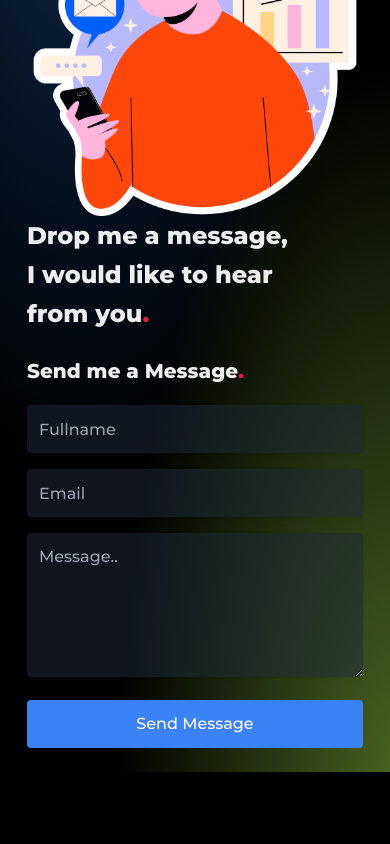
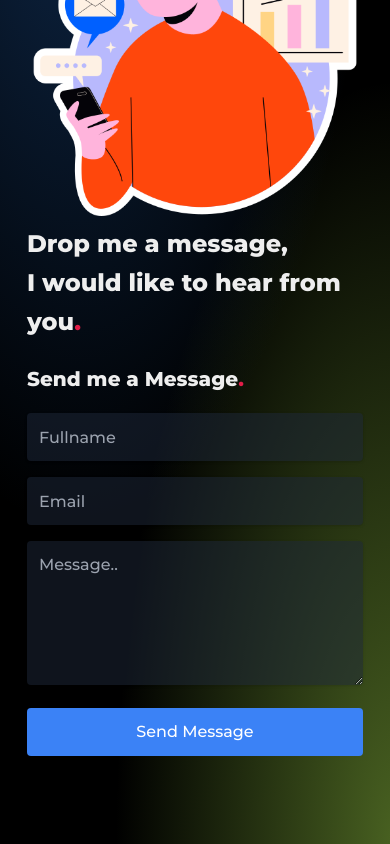
Before and after one commit to itzSaan/my-portfolio, a React (Vite) app: page / in a window 390 px wide. Shown: the part 5540-6384 px from the top of the page. Before the commit the page ends 6312 px from the top, so only its background shows below. Built offline with nearby package versions, Linux system fonts and the light colour scheme.

Commit message:
Update Contact.jsx

```diff
--- a/src/sections/Contact.jsx
+++ b/src/sections/Contact.jsx
@@ -30,17 +30,17 @@ export default function Contact() {
                 <h1 className="text-3xl mt-8 sm:mt-auto text-center font-bold mb-6 md:mb-12 sm:text-3xl md:text-4xl">
                 Get in touch with me<span className="text-rose-600">.</span>
                 </h1>
-                <div className=" p-6 flex flex-col md:flex-row justify-center gap-6 md:gap-10 items-center">
+                <div className="mb-10 md:mb-0 p-6 flex flex-col md:flex-row justify-center gap-6 md:gap-10 items-center">
                 <div className="w-96 px-6 md:px-0">
-                <img src="./images/bar-chart.png"  className="block w-full" />
-                <p className="w-72 pr-6 text-2xl leading-relaxed font-bold">
-                Drop me a message,
+                <img src="./images/bar-chart.png"  className="block w-full mb-2" />
+                <p className="text-2xl leading-relaxed font-bold">
+                Drop me a message, <br/>
                 I would like to
                 hear from you<span className="text-rose-600">.</span>
                 </p>
             </div>
 
-               <div className="w-auto px-6 md:px-0">
+               <div className="w-auto px-6 mb-6 md:px-0">
                  <form
                     netlify
                     name="contact"
@@ -72,7 +72,9 @@ export default function Contact() {
                          onChange={e => setMessage(e.target.value)}
                          required
                          />
-                <button className="h-12 w-full bg-blue-500 text-white rounded" type="submit">
+                <button
+                className="h-12 w-full bg-blue-500 text-white rounded"
+                type="submit">
                     Send Message
                     </button>
                 </form>
```
